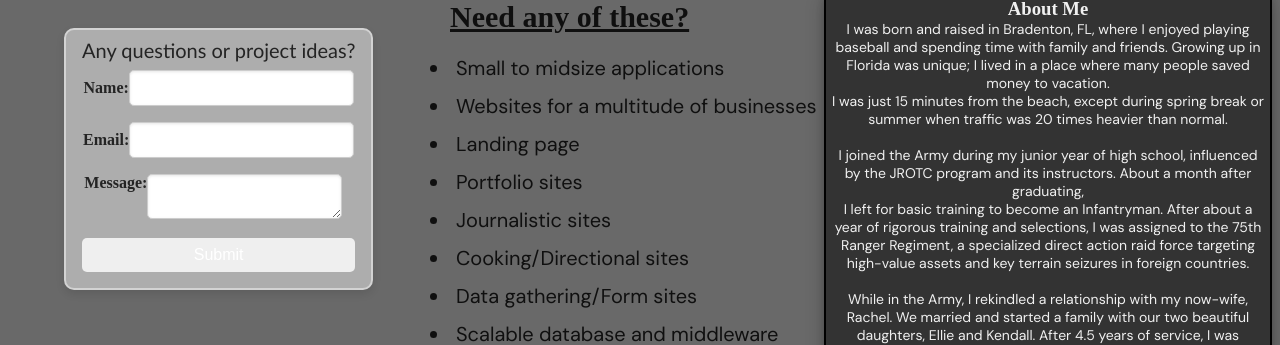
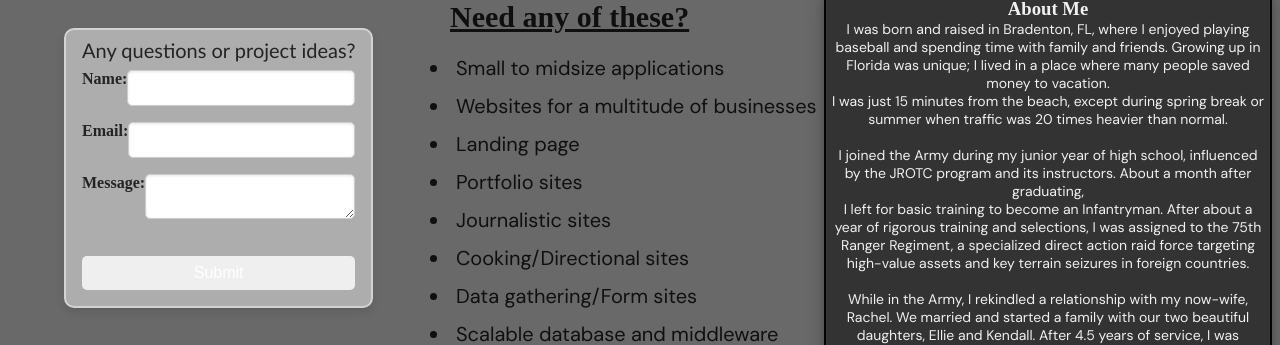
Before and after one commit to Marzdyn/SWAwebsite, a React (Vite) app in the folder client/: page / in a window 1280 px wide. Shown: the part 420-765 px from the top of the page. Built offline with nearby package versions, Linux system fonts and the light colour scheme.

Commit message:
fixed textArea sizing issues

```diff
--- a/client/src/components/HomePage.jsx
+++ b/client/src/components/HomePage.jsx
@@ -102,7 +102,7 @@ export default function HomePage() {
                 <div className="formContainer">
                     <p>Any questions or project ideas?</p>
                     <form onSubmit={handleSubmit}>
-                        <div>
+                        <div className="nameDivContainer">
                             <label>Name:</label>
                             <input
                                 type="text"
@@ -111,7 +111,7 @@ export default function HomePage() {
                                 onChange={handleChange}
                             />
                         </div>
-                        <div>
+                        <div className="emailDivContainer">
                             <label>Email:</label>
                             <input
                                 type="email"
--- a/client/src/largeScreen.css
+++ b/client/src/largeScreen.css
@@ -181,18 +181,23 @@
   }
 
   .messageDivContainer {
-    position: relative;
+    display: flex;
+    flex-direction: row;
   }
 
-  .messageLabel {
-    position: absolute;
-    left: .145em;
+  .nameDivContainer {
+    display: flex;
+    flex-direction: row;
   }
 
-  .formTextarea {
-    position: absolute;
-    left: 5em;
-    width: 15em;
+  .emailDivContainer {
+    display: flex;
+    flex-direction: row;
+  }
+
+  .formTextarea, .formContainer input, .formContainer textarea {
+    flex-grow: 1;  /* Makes textarea and inputs take up the full available width */
+    width: 100%;   /* Ensures they fill the parent container */
   }
 
   .formContainer input,
@@ -214,7 +219,7 @@
     font-size: 1em;
     cursor: pointer;
     transition: background-color 0.3s ease;
-    margin-top: 4em;
+    margin-top: 1.5em;
   }
 
   .formContainer button:hover {
--- a/client/src/mobile.css
+++ b/client/src/mobile.css
@@ -157,7 +157,7 @@
     .formContainer>p {
       text-align: center;
       font-size: .6em;
-      margin-bottom: .1em;
+      margin-bottom: 1em;
       font-family: 'Gill Sans', 'Gill Sans MT', Calibri, 'Trebuchet MS', sans-serif;
     }
 
@@ -169,6 +169,7 @@
 
     .formContainer label {
       margin-bottom: 0.3em;
+      padding: 2px;
       font-weight: bold;
       font-size: .5em;
     }
@@ -177,8 +178,19 @@
       display: flex;
     }
 
-    .formTextarea {
-      flex-grow: 1;
+    .nameDivContainer {
+      display: flex;
+      flex-direction: row;
+    }
+
+    .emailDivContainer {
+      display: flex;
+      flex-direction: row;
+    }
+
+    .formTextarea, .formContainer input, .formContainer textarea {
+      flex-grow: 1;  /* Makes textarea and inputs take up the full available width */
+      width: 100%;   /* Ensures they fill the parent container */
     }
 
     .formContainer input,
--- a/client/src/smallScreen.css
+++ b/client/src/smallScreen.css
@@ -178,20 +178,29 @@
         padding-left: .4em;
     }
 
+    /* .messageDivContainer {
+        position: relative;
+    } */
+
     .messageDivContainer {
-        position: relative;
-    }
+        display: flex;
+        flex-direction: row;
+      }
 
-    .messageLabel {
-        position: absolute;
-        left: .145em;
-    }
+      .nameDivContainer {
+        display: flex;
+        flex-direction: row;
+      }
 
-    .formTextarea {
-        position: absolute;
-        left: 5.1em;
-        width: 14.2em;
-    }
+      .emailDivContainer {
+        display: flex;
+        flex-direction: row;
+      }
+
+      .formTextarea, .formContainer input, .formContainer textarea {
+        flex-grow: 1;  /* Makes textarea and inputs take up the full available width */
+        width: 100%;   /* Ensures they fill the parent container */
+      }
 
     .formContainer input,
     .formContainer textarea {
@@ -212,7 +221,7 @@
         font-size: .5em;
         cursor: pointer;
         transition: background-color 0.3s ease;
-        margin-top: 5em;
+        margin-top: 2em;
     }
 
     .formContainer button:hover {
--- a/client/src/tablet.css
+++ b/client/src/tablet.css
@@ -179,12 +179,23 @@
 
     .messageDivContainer {
         display: flex;
-    }
+        flex-direction: row;
+      }
 
-    .formTextarea {
-        flex-grow: 1;
-        margin-right: 5vw;
-    }
+      .nameDivContainer {
+        display: flex;
+        flex-direction: row;
+      }
+
+      .emailDivContainer {
+        display: flex;
+        flex-direction: row;
+      }
+
+      .formTextarea, .formContainer input, .formContainer textarea {
+        flex-grow: 1;  /* Makes textarea and inputs take up the full available width */
+        width: 100%;   /* Ensures they fill the parent container */
+      }
 
     .formContainer input,
     .formContainer textarea {
```
